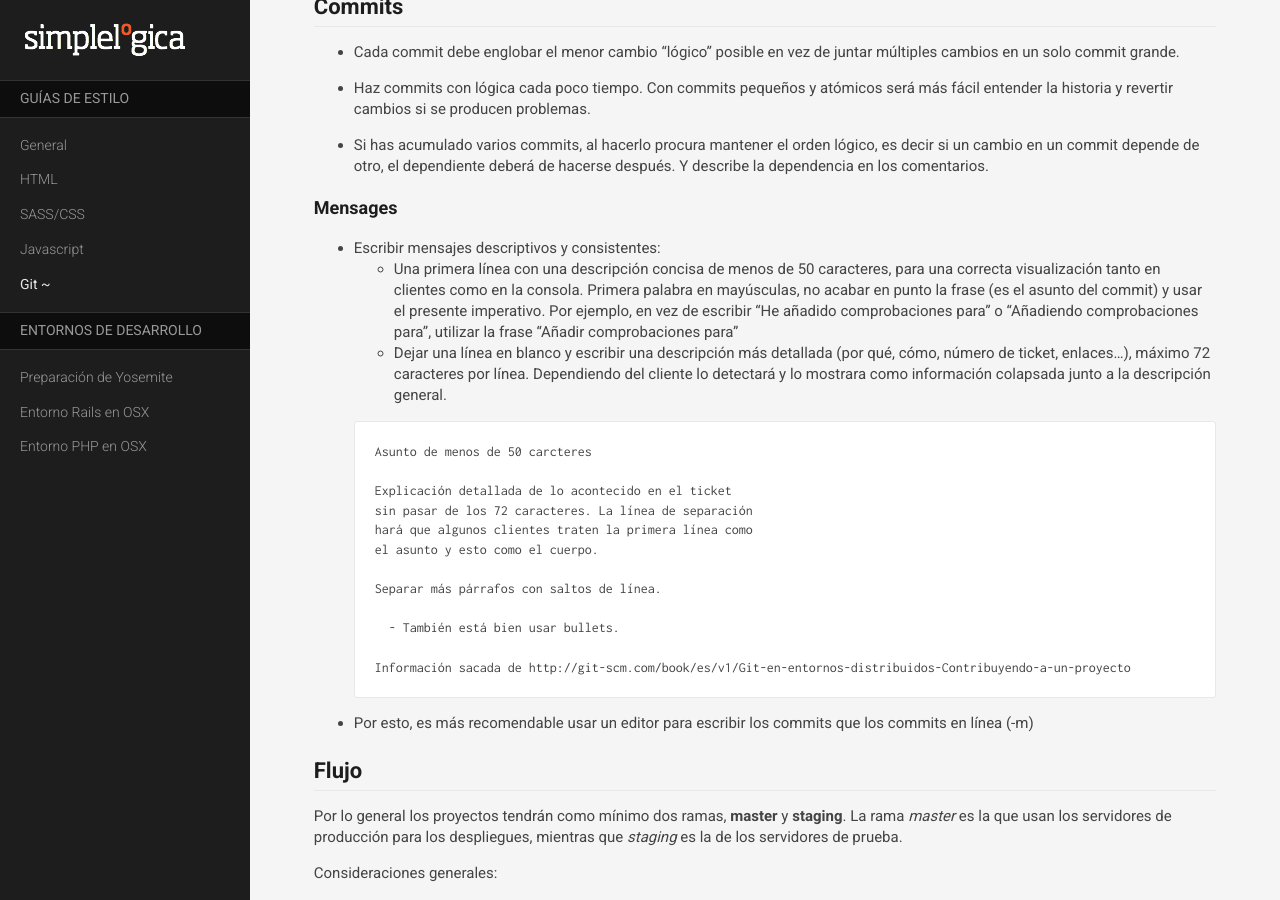
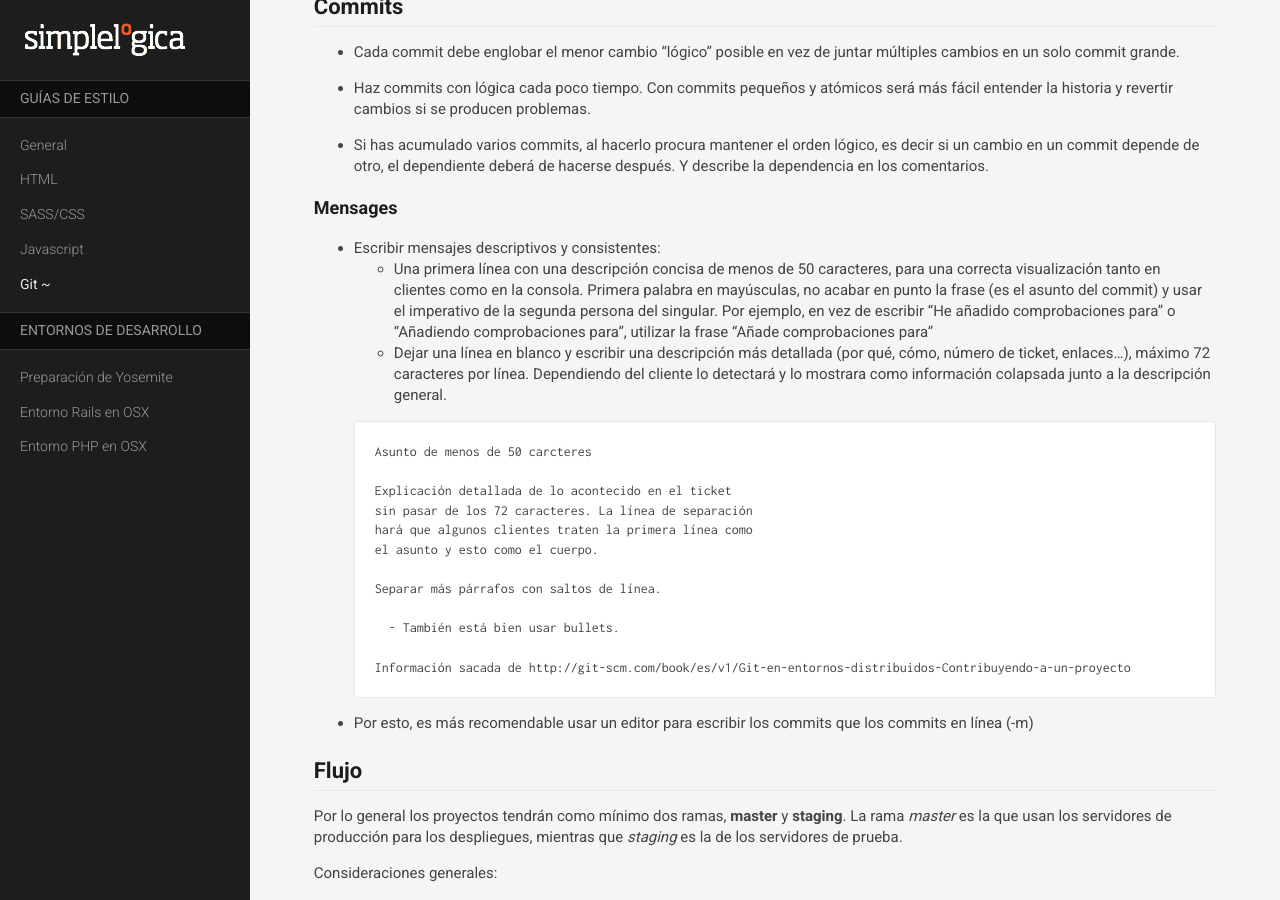
Before and after one commit to simplelogica/styleguides, a Jekyll site: the page built from estilo/git.md, in a window 1280 px wide and 900 px high, scrolled down 2232 px. Built offline with Jekyll 4.4.1, drawn with Linux system fonts in a browser that asks for light colours; nearby versions of some CDN libraries; Markdown is read by kramdown in place of the engine named in the settings.

Commit message:
Fix spanish verbal tense recommendation for commits

````diff
--- a/estilo/git.md
+++ b/estilo/git.md
@@ -114,7 +114,7 @@ Con **_branch.autosetuprebase always_** forzamos que el comando **git pull** hag
 ### Mensages
 
 * Escribir mensajes descriptivos y consistentes:
-  * Una primera línea con una descripción concisa de menos de 50 caracteres, para una correcta visualización tanto en clientes como en la consola. Primera palabra en mayúsculas, no acabar en punto la frase (es el asunto del commit) y usar el presente imperativo. Por ejemplo, en vez de escribir "He añadido comprobaciones para" o "Añadiendo comprobaciones para", utilizar la frase "Añadir comprobaciones para"
+  * Una primera línea con una descripción concisa de menos de 50 caracteres, para una correcta visualización tanto en clientes como en la consola. Primera palabra en mayúsculas, no acabar en punto la frase (es el asunto del commit) y usar el imperativo de la segunda persona del singular. Por ejemplo, en vez de escribir "He añadido comprobaciones para" o "Añadiendo comprobaciones para", utilizar la frase "Añade comprobaciones para"
   * Dejar una línea en blanco y escribir una descripción más detallada (por qué, cómo, número de ticket, enlaces...), máximo 72 caracteres por línea. Dependiendo del cliente lo detectará y lo mostrara como información colapsada junto a la descripción general.
 
   ```bash
````
